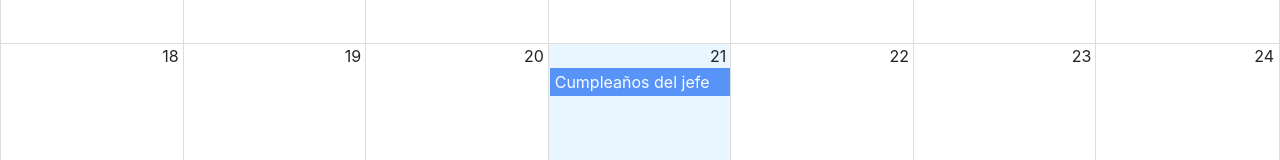
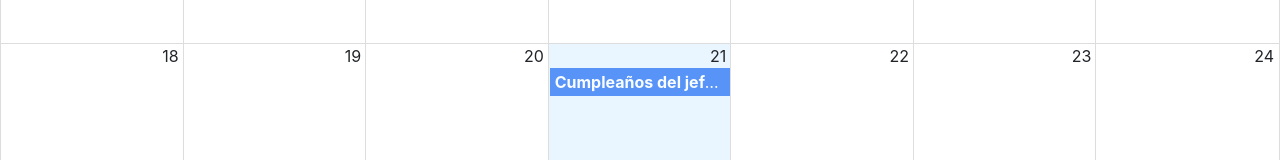
Before and after one commit to m01x/MERN-Calendar-frontend, a React (Vite) app: page / in a window 1280 px wide. Shown: the part 495-655 px from the top of the page. Built offline with nearby package versions, Linux system fonts and the light colour scheme.

Commit message:
TODO ( eventos del calendario ): Se necesita realizar el listener del calendario para modificar sus eventos o registrarlos

```diff
--- /dev/null
+++ b/src/calendar/components/CalendarEvent.jsx
@@ -0,0 +1,10 @@
+
+export const CalendarEvent = ( {event} ) => {
+    const { title, user } = event;
+  return (
+    <>
+    <strong>{ title }</strong>
+    <span>{user.name}</span>
+    </>
+  )
+}
--- a/src/calendar/index.js
+++ b/src/calendar/index.js
@@ -1,2 +1,3 @@
 export * from './components/NavBar';
+export * from './components/CalendarEvent';
 export * from './pages/CalendarPage';
--- a/src/calendar/pages/CalendarPage.jsx
+++ b/src/calendar/pages/CalendarPage.jsx
@@ -1,7 +1,7 @@
 import { Calendar } from 'react-big-calendar';
 import 'react-big-calendar/lib/css/react-big-calendar.css';
 
-import { NavBar } from "../"
+import { CalendarEvent, NavBar } from "../"
 import { addHours } from 'date-fns';
 import { localizer, getMessagesES } from '../../helpers';
 
@@ -24,7 +24,6 @@
 export const CalendarPage = () => {
 
   const eventStyleGetter = ( event, start, end, isSelected ) => {
-   console.log(event, start, end, isSelected) ;
 
    const style = {
     backgroundColor: '#347CF7',
@@ -48,7 +47,9 @@
         style={{ height: 'calc(100vh - 80px)' }}
         messages={ getMessagesES() }
         eventPropGetter={ eventStyleGetter } //Esto para empezar a registrar eventos. similar a un onClick
-
+        components={{
+          event: CalendarEvent
+        }}
     />
     </>
   )
```
